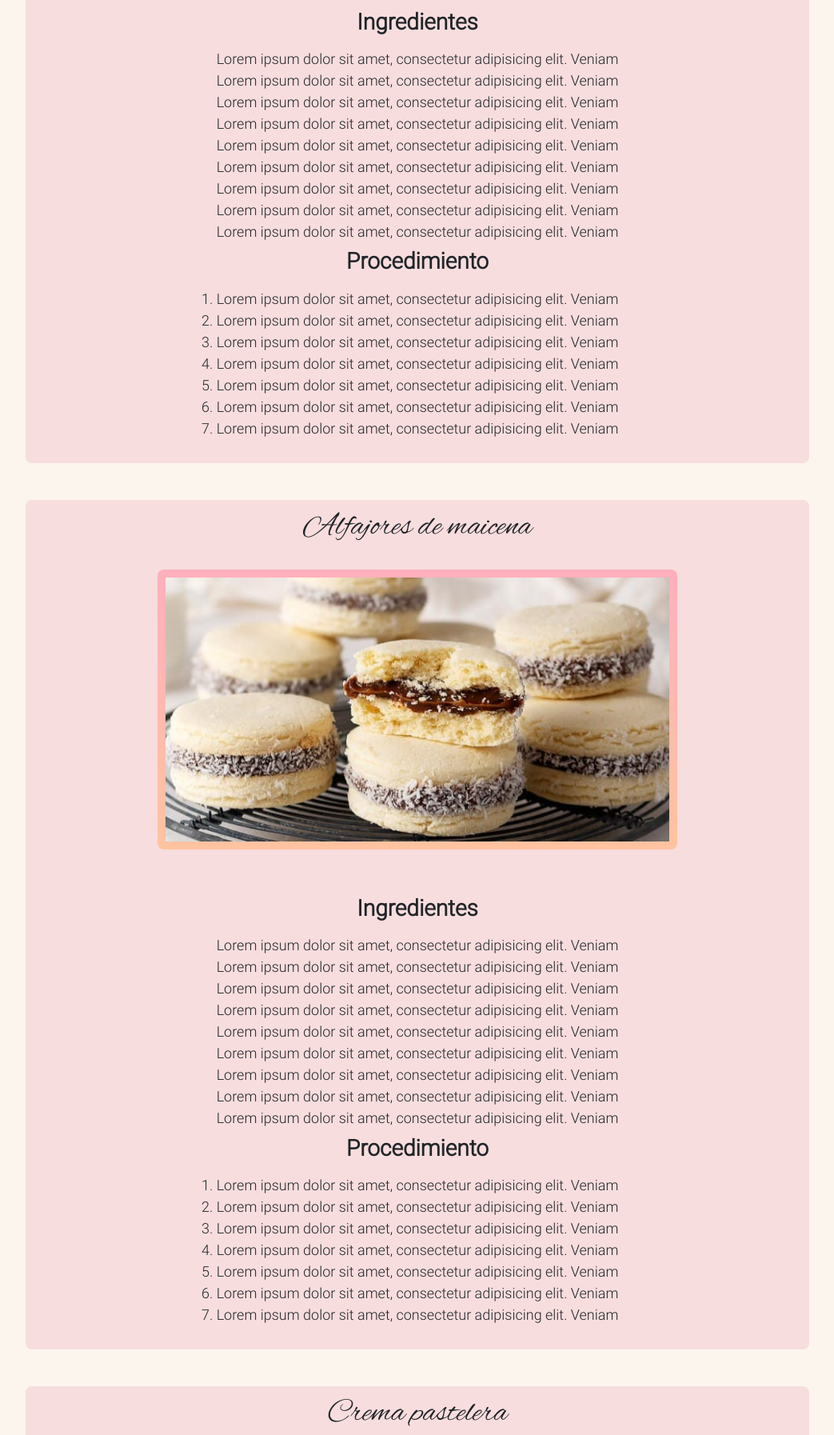
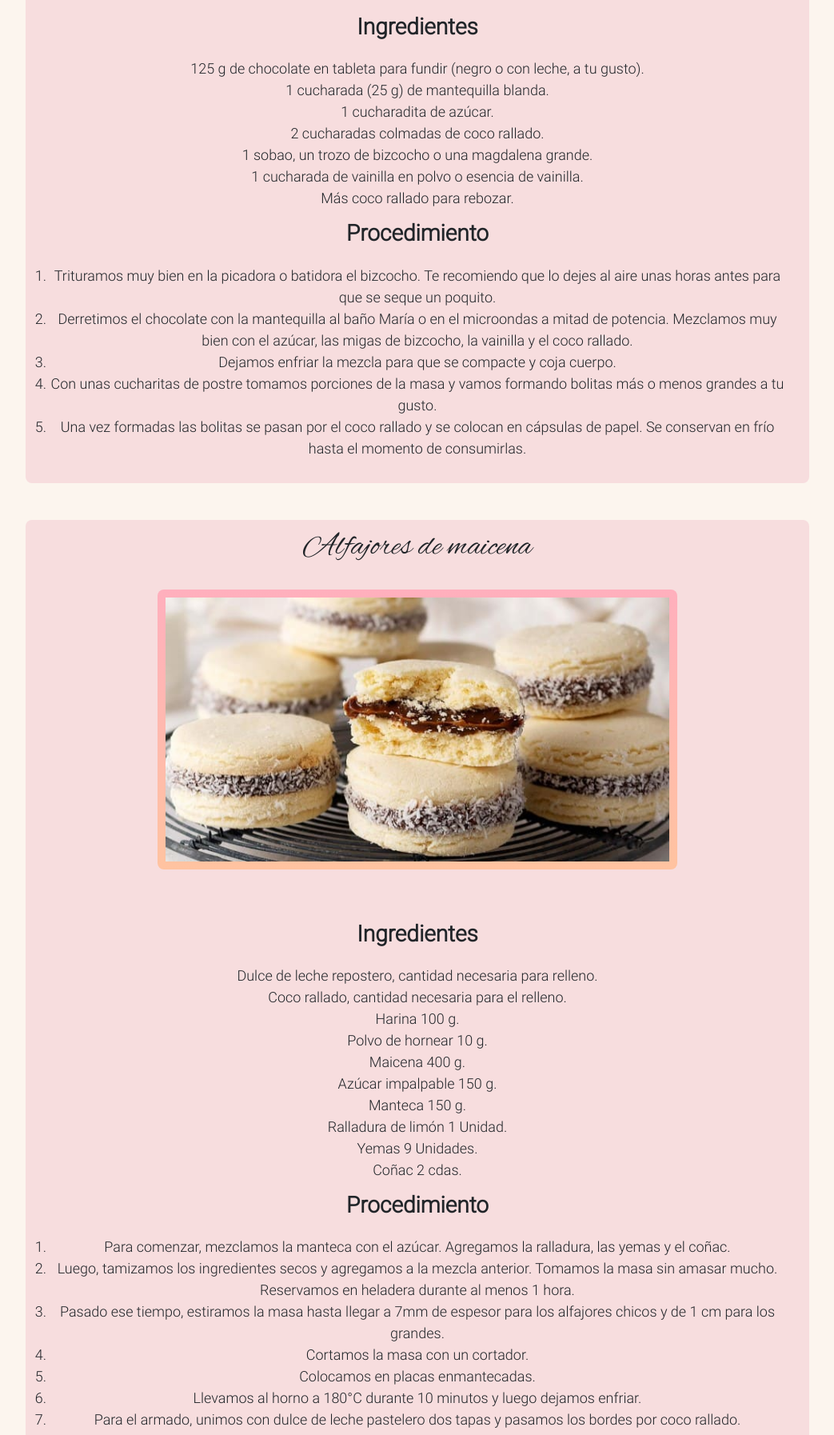
Before and after one commit to EveCoronel/ProyectoEGP, a website: page Secciones/recetas.html in a window 1280 px wide. Shown: the part 3195-4989 px from the top of the page at 80% size, without its empty margins (118-1161 px from the left). Drawn offline with Linux system fonts and the light colour scheme.

Commit message:
se agrega contenido a la web

```diff
--- a/Secciones/recetas.html
+++ b/Secciones/recetas.html
@@ -77,7 +77,8 @@
                     <h3>Procedimiento</h3>
                     <ol>
                         <li>Procesar o mezclar ligeramente la harina, el azúcar y la manteca fría cortada en cubitos,
-                            hasta formar un arenado. Agregar el huevo y unir la masa sin trabajarla mucho. Envolver en film y
+                            hasta formar un arenado. Agregar el huevo y unir la masa sin trabajarla mucho. Envolver en
+                            film y
                             llevar a la heladera por 30 minutos aproximadamente.</li>
                         <li>Precalentar el horno a temperatura media (180 °C).</li>
                         <li>Estirar sobre una mesada enharinada y tapizar un molde para tarta desmontable de 22 cm de
@@ -87,7 +88,8 @@
                         <li>Colocar el azúcar en una cacerolita y cubrir con apenas con agua. Cocinar hasta obtener un
                             merengue bolita blanda.</li>
                         <li>Unos minutos antes del punto del almíbar, comenzar a batir las claras. Cuando empiecen a
-                            formar picos, añadir gota a gota el almíbar caliente sin dejar de batir hasta que se enfríe.</li>
+                            formar picos, añadir gota a gota el almíbar caliente sin dejar de batir hasta que se enfríe.
+                        </li>
                         <li>Decorar con el merengue y gratinar.</li>
                     </ol>
                 </div>
@@ -97,9 +99,10 @@
 
             <article>
                 <h2>Salchichon de chocolate</h2>
-                <img class="recetasImagenes" src="../imagenes/Recetas/salchicon-de-chocolate.jpg" alt="Salchichon de chocolate">
+                <img class="recetasImagenes" src="../imagenes/Recetas/salchicon-de-chocolate.jpg"
+                    alt="Salchichon de chocolate">
 
-                <div class="marginDiv" >
+                <div class="marginDiv">
                     <h3>Ingredientes</h3>
                     <ul>
                         <li>90 gr de manteca (a temperatura ambiente)</li>
@@ -133,25 +136,27 @@
                 <div class="marginDiv">
                     <h3>Ingredientes</h3>
                     <ul>
-                        <li>Lorem ipsum dolor sit amet, consectetur adipisicing elit. Veniam</li>
-                        <li>Lorem ipsum dolor sit amet, consectetur adipisicing elit. Veniam</li>
-                        <li>Lorem ipsum dolor sit amet, consectetur adipisicing elit. Veniam</li>
-                        <li>Lorem ipsum dolor sit amet, consectetur adipisicing elit. Veniam</li>
-                        <li>Lorem ipsum dolor sit amet, consectetur adipisicing elit. Veniam</li>
-                        <li>Lorem ipsum dolor sit amet, consectetur adipisicing elit. Veniam</li>
-                        <li>Lorem ipsum dolor sit amet, consectetur adipisicing elit. Veniam</li>
-                        <li>Lorem ipsum dolor sit amet, consectetur adipisicing elit. Veniam</li>
-                        <li>Lorem ipsum dolor sit amet, consectetur adipisicing elit. Veniam</li>
+                        <li>125 g de chocolate en tableta para fundir (negro o con leche, a tu gusto).</li>
+                        <li>1 cucharada (25 g) de mantequilla blanda.</li>
+                        <li>1 cucharadita de azúcar.</li>
+                        <li>2 cucharadas colmadas de coco rallado.</li>
+                        <li>1 sobao, un trozo de bizcocho o una magdalena grande.</li>
+                        <li>1 cucharada de vainilla en polvo o esencia de vainilla.</li>
+                        <li>Más coco rallado para rebozar.</li>
+
                     </ul>
                     <h3>Procedimiento</h3>
                     <ol>
-                        <li>Lorem ipsum dolor sit amet, consectetur adipisicing elit. Veniam</li>
-                        <li>Lorem ipsum dolor sit amet, consectetur adipisicing elit. Veniam</li>
-                        <li>Lorem ipsum dolor sit amet, consectetur adipisicing elit. Veniam</li>
-                        <li>Lorem ipsum dolor sit amet, consectetur adipisicing elit. Veniam</li>
-                        <li>Lorem ipsum dolor sit amet, consectetur adipisicing elit. Veniam</li>
-                        <li>Lorem ipsum dolor sit amet, consectetur adipisicing elit. Veniam</li>
-                        <li>Lorem ipsum dolor sit amet, consectetur adipisicing elit. Veniam</li>
+                        <li>Trituramos muy bien en la picadora o batidora el bizcocho. Te recomiendo que lo dejes al
+                            aire unas horas antes para que se seque un poquito.</li>
+                        <li>Derretimos el chocolate con la mantequilla al baño María o en el microondas a mitad de
+                            potencia. Mezclamos muy bien con el azúcar, las migas de bizcocho, la vainilla y el coco
+                            rallado.</li>
+                        <li>Dejamos enfriar la mezcla para que se compacte y coja cuerpo.</li>
+                        <li>Con unas cucharitas de postre tomamos porciones de la masa y vamos formando bolitas más o
+                            menos grandes a tu gusto.</li>
+                        <li>Una vez formadas las bolitas se pasan por el coco rallado y se colocan en cápsulas de papel.
+                            Se conservan en frío hasta el momento de consumirlas.</li>
                     </ol>
                 </div>
             </article>
@@ -166,25 +171,30 @@
                 <div class="marginDiv">
                     <h3>Ingredientes</h3>
                     <ul>
-                        <li>Lorem ipsum dolor sit amet, consectetur adipisicing elit. Veniam</li>
-                        <li>Lorem ipsum dolor sit amet, consectetur adipisicing elit. Veniam</li>
-                        <li>Lorem ipsum dolor sit amet, consectetur adipisicing elit. Veniam</li>
-                        <li>Lorem ipsum dolor sit amet, consectetur adipisicing elit. Veniam</li>
-                        <li>Lorem ipsum dolor sit amet, consectetur adipisicing elit. Veniam</li>
-                        <li>Lorem ipsum dolor sit amet, consectetur adipisicing elit. Veniam</li>
-                        <li>Lorem ipsum dolor sit amet, consectetur adipisicing elit. Veniam</li>
-                        <li>Lorem ipsum dolor sit amet, consectetur adipisicing elit. Veniam</li>
-                        <li>Lorem ipsum dolor sit amet, consectetur adipisicing elit. Veniam</li>
+                        <li>Dulce de leche repostero, cantidad necesaria para relleno.</li>
+                        <li>Coco rallado, cantidad necesaria para el relleno.</li>
+                        <li>Harina 100 g.</li>
+                        <li>Polvo de hornear 10 g.</li>
+                        <li>Maicena 400 g.</li>
+                        <li>Azúcar impalpable 150 g.</li>
+                        <li>Manteca 150 g.</li>
+                        <li>Ralladura de limón 1 Unidad.</li>
+                        <li>Yemas 9 Unidades.</li>
+                        <li>Coñac 2 cdas.</li>
                     </ul>
                     <h3>Procedimiento</h3>
                     <ol>
-                        <li>Lorem ipsum dolor sit amet, consectetur adipisicing elit. Veniam</li>
-                        <li>Lorem ipsum dolor sit amet, consectetur adipisicing elit. Veniam</li>
-                        <li>Lorem ipsum dolor sit amet, consectetur adipisicing elit. Veniam</li>
-                        <li>Lorem ipsum dolor sit amet, consectetur adipisicing elit. Veniam</li>
-                        <li>Lorem ipsum dolor sit amet, consectetur adipisicing elit. Veniam</li>
-                        <li>Lorem ipsum dolor sit amet, consectetur adipisicing elit. Veniam</li>
-                        <li>Lorem ipsum dolor sit amet, consectetur adipisicing elit. Veniam</li>
+                        <li>Para comenzar, mezclamos la manteca con el azúcar. Agregamos la ralladura, las yemas y el
+                            coñac.</li>
+                        <li>Luego, tamizamos los ingredientes secos y agregamos a la mezcla anterior. Tomamos la masa
+                            sin amasar mucho. Reservamos en heladera durante al menos 1 hora.</li>
+                        <li>Pasado ese tiempo, estiramos la masa hasta llegar a 7mm de espesor para los alfajores chicos
+                            y de 1 cm para los grandes.</li>
+                        <li>Cortamos la masa con un cortador.</li>
+                        <li>Colocamos en placas enmantecadas.</li>
+                        <li>Llevamos al horno a 180°C durante 10 minutos y luego dejamos enfriar.</li>
+                        <li>Para el armado, unimos con dulce de leche pastelero dos tapas y pasamos los bordes por coco
+                            rallado.</li>
                     </ol>
                 </div>
             </article>
@@ -198,25 +208,42 @@
                 <div class="marginDiv">
                     <h3>Ingredientes</h3>
                     <ul>
-                        <li>Lorem ipsum dolor sit amet, consectetur adipisicing elit. Veniam</li>
-                        <li>Lorem ipsum dolor sit amet, consectetur adipisicing elit. Veniam</li>
-                        <li>Lorem ipsum dolor sit amet, consectetur adipisicing elit. Veniam</li>
-                        <li>Lorem ipsum dolor sit amet, consectetur adipisicing elit. Veniam</li>
-                        <li>Lorem ipsum dolor sit amet, consectetur adipisicing elit. Veniam</li>
-                        <li>Lorem ipsum dolor sit amet, consectetur adipisicing elit. Veniam</li>
-                        <li>Lorem ipsum dolor sit amet, consectetur adipisicing elit. Veniam</li>
-                        <li>Lorem ipsum dolor sit amet, consectetur adipisicing elit. Veniam</li>
-                        <li>Lorem ipsum dolor sit amet, consectetur adipisicing elit. Veniam</li>
+                        <li>500 ml de leche entera.</li>
+                        <li>4 yemas (de huevos XL).</li>
+                        <li>125 g de azúcar blanco.</li>
+                        <li>50 g de fécula o almidón de maíz.</li>
+                        <li>1 vaina de vainilla.</li>
+                        <li>La piel de un limón (también puede ser una naranja).</li>
+                        <li>Mantequilla (opcional).</li>
                     </ul>
                     <h3>Procedimiento</h3>
                     <ol>
-                        <li>Lorem ipsum dolor sit amet, consectetur adipisicing elit. Veniam</li>
-                        <li>Lorem ipsum dolor sit amet, consectetur adipisicing elit. Veniam</li>
-                        <li>Lorem ipsum dolor sit amet, consectetur adipisicing elit. Veniam</li>
-                        <li>Lorem ipsum dolor sit amet, consectetur adipisicing elit. Veniam</li>
-                        <li>Lorem ipsum dolor sit amet, consectetur adipisicing elit. Veniam</li>
-                        <li>Lorem ipsum dolor sit amet, consectetur adipisicing elit. Veniam</li>
-                        <li>Lorem ipsum dolor sit amet, consectetur adipisicing elit. Veniam</li>
+                        <li>Comenzamos por la vaina de vainilla. Le damos un corte a lo largo, la abrimos y retiramos
+                            con un cuchillo las semillas del interior.</li>
+                        <li>Lavamos el limón y pelamos la piel finamente, sin que lleve parte blanca. En función de
+                            gustos, podéis usar mayor o menor cantidad de piel, ya que el sabor del limón a muchos os
+                            puede resultar cargante.</li>
+                        <li>De la leche, separamos 150 ml. en una taza. Incluso si queréis que quede un poco más
+                            sabrosa. Le podéis añadir un toque de nata, con un chorrito es suficiente. El resto lo
+                            ponemos a calentar en un cazo, a fuego medio. Cuando esté a punto de hervir, pero que no
+                            llegue a hacerlo, retiramos del fuego.</li>
+                        <li>Añadimos la vainilla, la piel del limón y dejamos infusionar unos 30 minutos, con el cazo
+                            tapado. Mientras infusiona la leche vamos a mezclar el almidón o harina de maíz. La
+                            disolvemos en la taza de leche, removiendo bien, para que no queden grumos. Reservamos.</li>
+                        <li>En una cacerola pequeña, añadimos las yemas de los huevos y poco a poco echamos el azúcar.
+                            Removiendo sin parar con unas varillas para que no se pegue. A continuación vertemos la
+                            leche con la harina o almidón de maíz (Maicena). Seguimos removiendo, para que se haga una
+                            mezcla bien homogénea y sin grumos.</li>
+                        <li>Pasado el tiempo de infusionado y reposo (la leche no debe estar muy caliente). Añadimos a
+                            la cacerola la leche infusionada, colándola y de paso separando la vainilla y la piel del
+                            limón. Vamos echando poco a poco y mezclando al mismo tiempo. Ponemos a fuego medio-bajo (4
+                            en escala de 1 a 10) y comenzamos a remover sin parar, poco a poco y sin prisas.</li>
+                        <li>Al principio cuesta un poco pero luego iremos comprobando cómo va cogiendo textura la crema
+                            y va espesando. Seguimos removiendo y de repente, cuando coja la temperatura ideal. Notaréis
+                            como espesa y adquiere esa textura tan suave y reconocible cualquier crema pastelera.</li>
+                        <li>Retiramos del fuego y pasamos la crema a un bol o jarra de cristal, así no cogerá ningún
+                            sabor del recipiente. Dejamos atemperar y luego reservamos tapada con un film transparente,
+                            en la nevera, hasta el momento de su uso.</li>
                     </ol>
                 </div>
             </article>
```
Also changed, not shown: Secciones/nosotros.html (+15 -19 lines).
